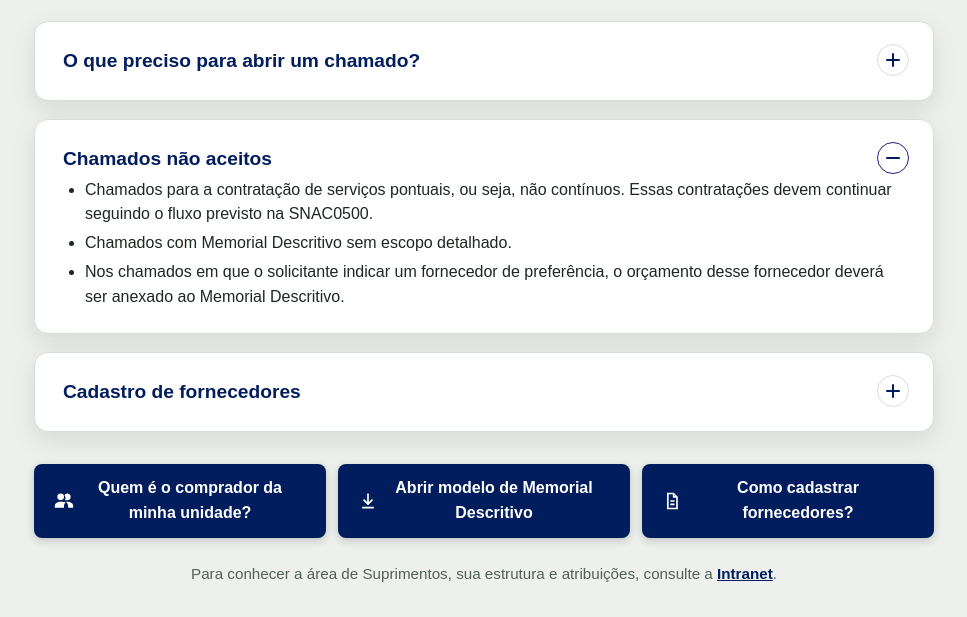
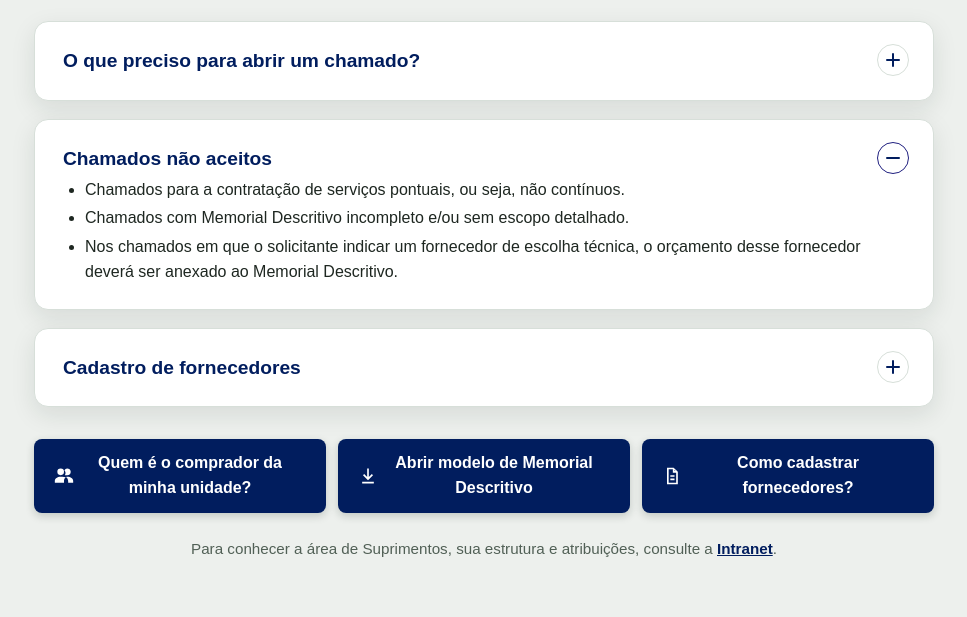
Before and after one commit to bwernerdev/testechamado, a plain HTML site: page chamado-servicedesk/index.html in a window 1280 px wide. Both pictures are taken after a click on the heading "Chamados não aceitos". Shown: the part 215-832 px from the top of the page, without its empty margins (156-1123 px from the left). After the commit the page ends 808 px from the top, so only its background shows below. Drawn offline with Linux system fonts and the light colour scheme.

Commit message:
Atualiza orientações para abertura de chamados

```diff
--- a/chamado-servicedesk/index.html
+++ b/chamado-servicedesk/index.html
@@ -76,13 +76,11 @@
             <div class="toggle-content">
               <ul>
                 <li>
-                  Chamados para a contratação de serviços pontuais, ou seja, não contínuos. Essas
-                  contratações devem continuar seguindo o fluxo previsto na SNAC0500.
+                  Chamados para a contratação de serviços pontuais, ou seja, não contínuos.
                 </li>
-                <li>Chamados com Memorial Descritivo sem escopo detalhado.</li>
+                <li>Chamados com Memorial Descritivo incompleto e/ou sem escopo detalhado.</li>
                 <li>
-                  Nos chamados em que o solicitante indicar um fornecedor de preferência, o orçamento
-                  desse fornecedor deverá ser anexado ao Memorial Descritivo.
+                  Nos chamados em que o solicitante indicar um fornecedor de escolha técnica, o orçamento desse fornecedor deverá ser anexado ao Memorial Descritivo.
                 </li>
               </ul>
             </div>
```
